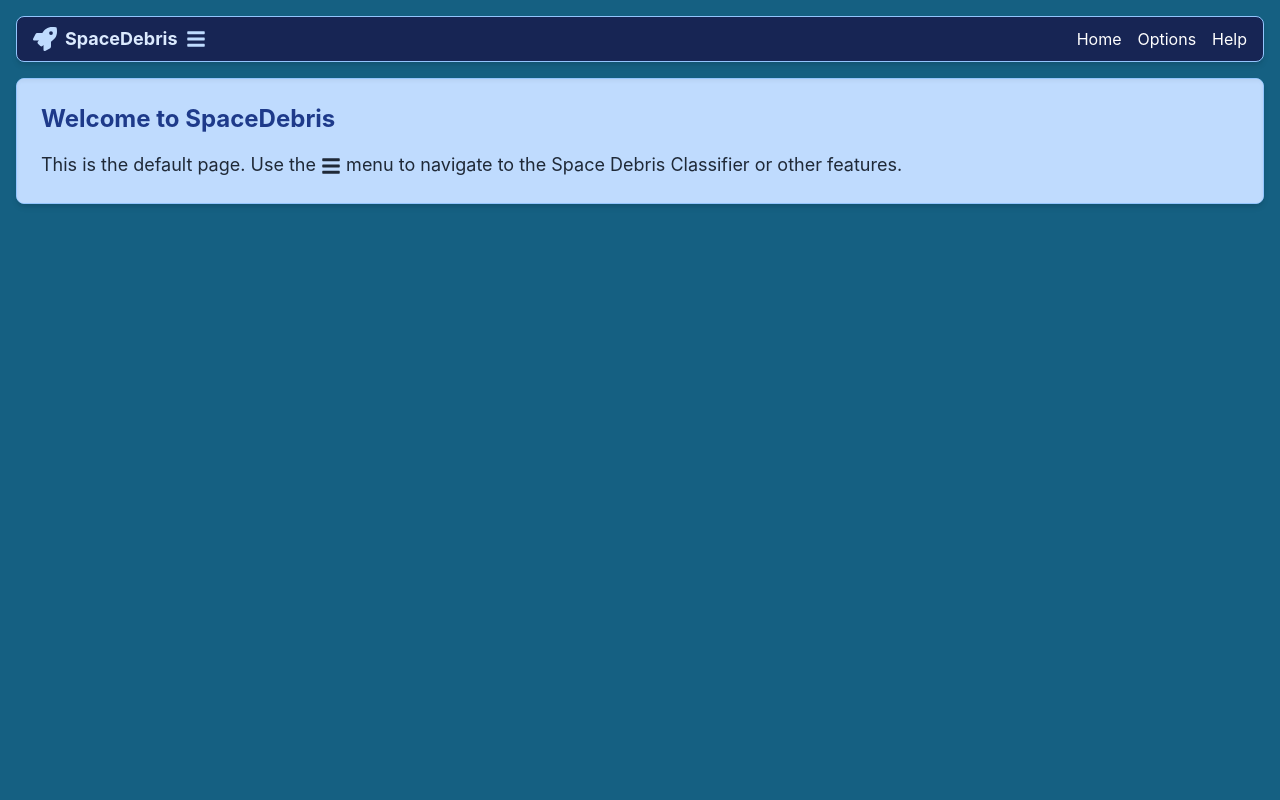
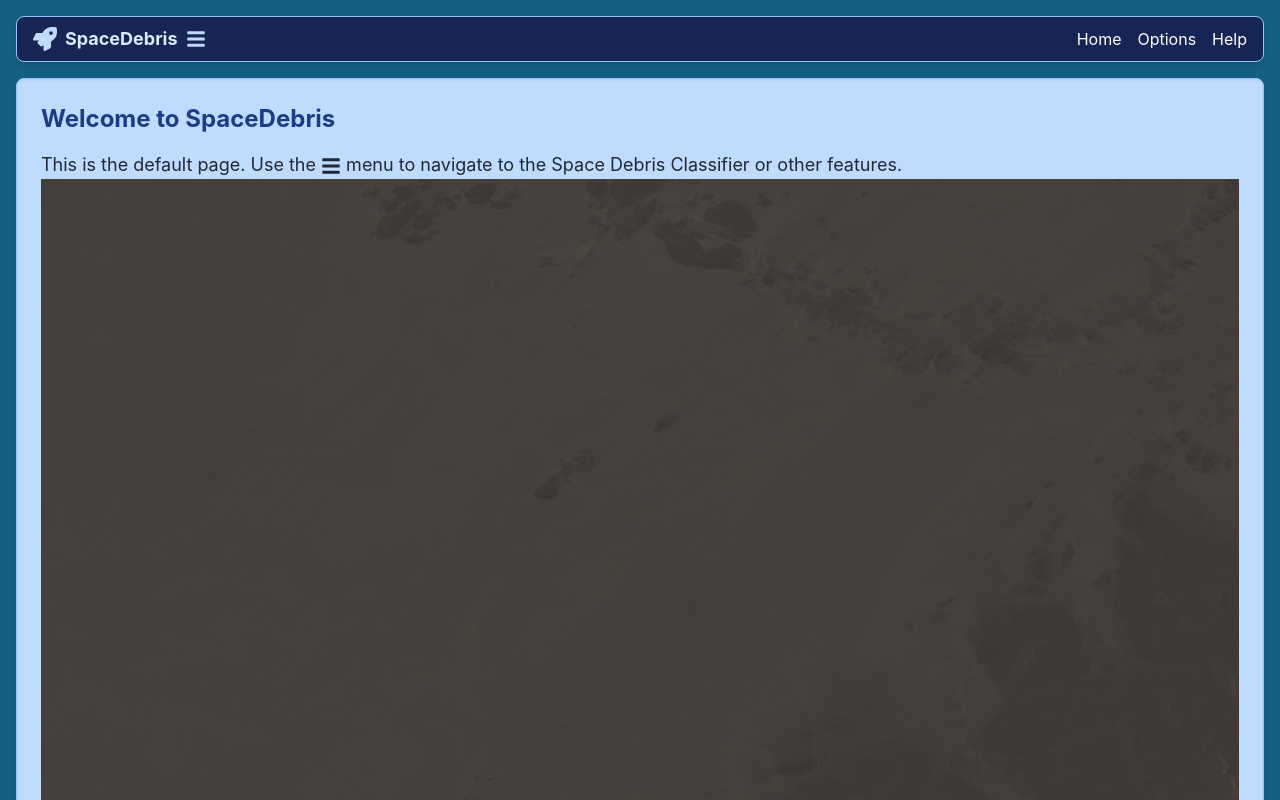
Before and after one commit to oehamilton/SpaceDebris, a React (Create React App) app in the folder frontend/: page / in a window 1280 px wide. Shown: the top 800 px of the page. Built offline with nearby package versions, Linux system fonts and the light colour scheme.

Commit message:
Added image to default page

```diff
--- a/frontend/src/DefaultPage.js
+++ b/frontend/src/DefaultPage.js
@@ -1,6 +1,8 @@
 // src/DefaultPage.js
 import React from "react";
 import { FaBars } from "react-icons/fa"; // Import the hamburger icon
+
+const slideImage = "/Sat_Image_Default.png";
 
 function DefaultPage() {
   return (
@@ -13,6 +15,13 @@ function DefaultPage() {
         <FaBars className="inline text-xl align-middle" /> menu to navigate to
         the Space Debris Classifier or other features.
       </p>
+      <div className="relative max-w-full max-h-full">
+        <img
+          src={slideImage}
+          className="w-full h-auto object-contain"
+          alt="Satellite Photo"
+        />
+      </div>
     </div>
   );
 }
```
